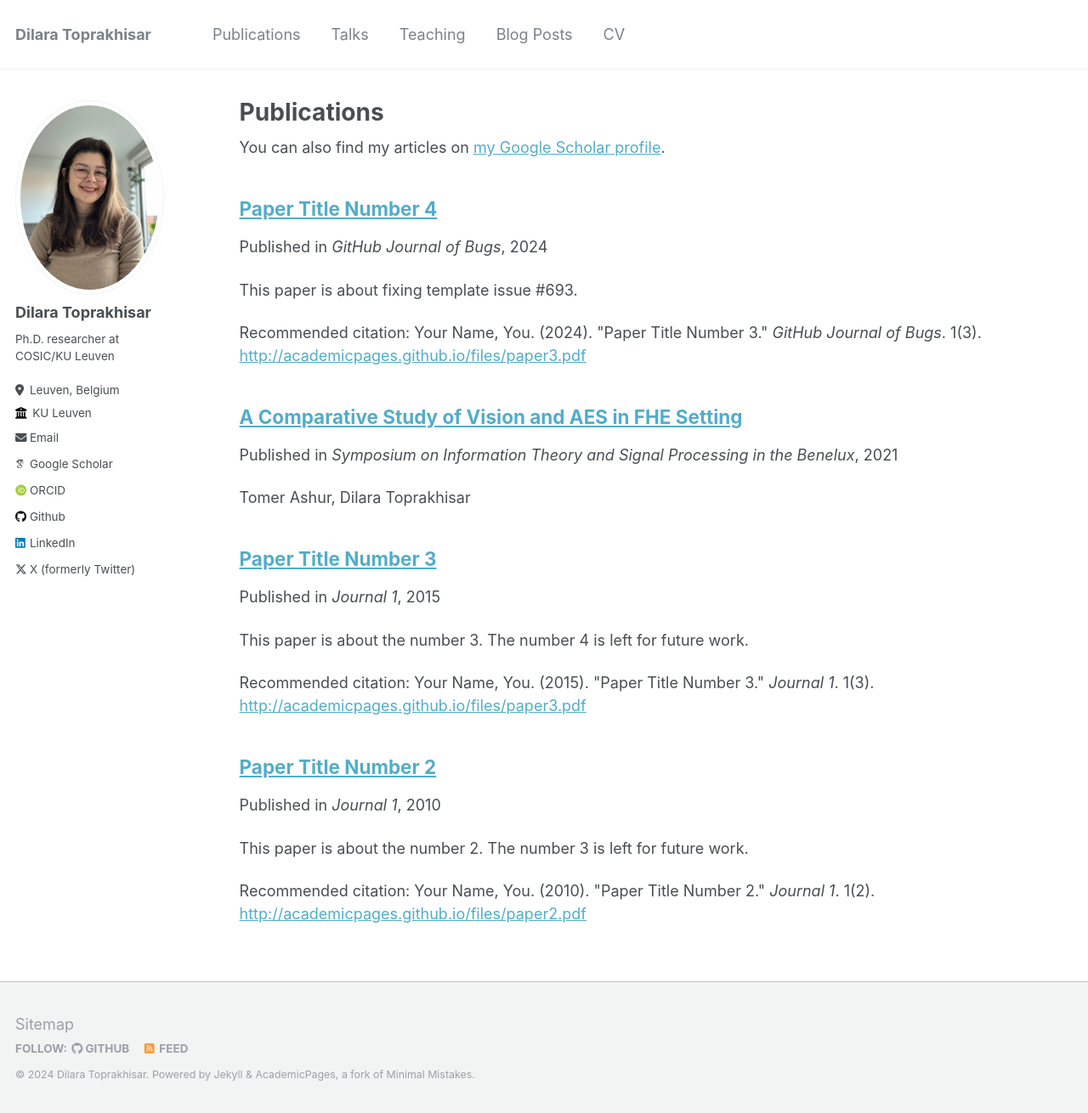
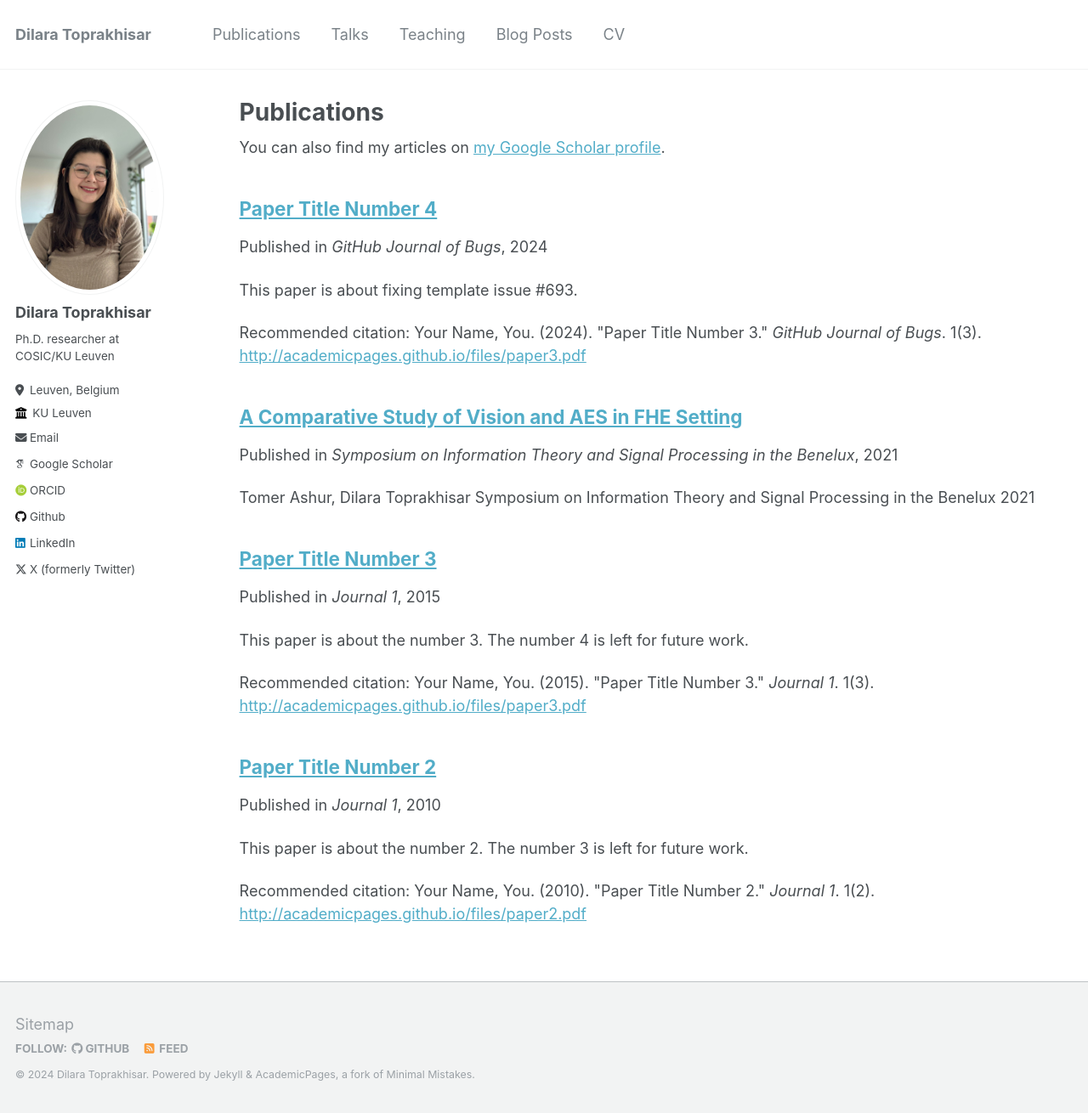
Before and after one commit to dilaratoprakhisar/dilaratoprakhisar.github.io, a Jekyll site: the page built from _pages/publications.md, in a window 1280 px wide and 1310 px high. Shown: the whole window at 85% size. Built offline with Jekyll 4.4.1, drawn with Linux system fonts in a browser that asks for light colours; some web fonts are replaced.

Commit message:
Update 2009-10-01-paper-title-number-1.md
Signed-off-by: dilaratoprakhisar <114151637+dilaratoprakhisar@users.noreply.github.com>

```diff
--- a/_publications/2009-10-01-paper-title-number-1.md
+++ b/_publications/2009-10-01-paper-title-number-1.md
@@ -2,7 +2,8 @@
 title: "A Comparative Study of Vision and AES in FHE Setting"
 collection: publications
 permalink:  'https://research.utwente.nl/files/276847244/proceedings_SITB2021.pdf'
-excerpt: "Tomer Ashur, Dilara Toprakhisar"
+excerpt: "Tomer Ashur, Dilara Toprakhisar
+          Symposium on Information Theory and Signal Processing in the Benelux 2021"
 date: 2021-05-20
 venue: 'Symposium on Information Theory and Signal Processing in the Benelux'
 ---
```
